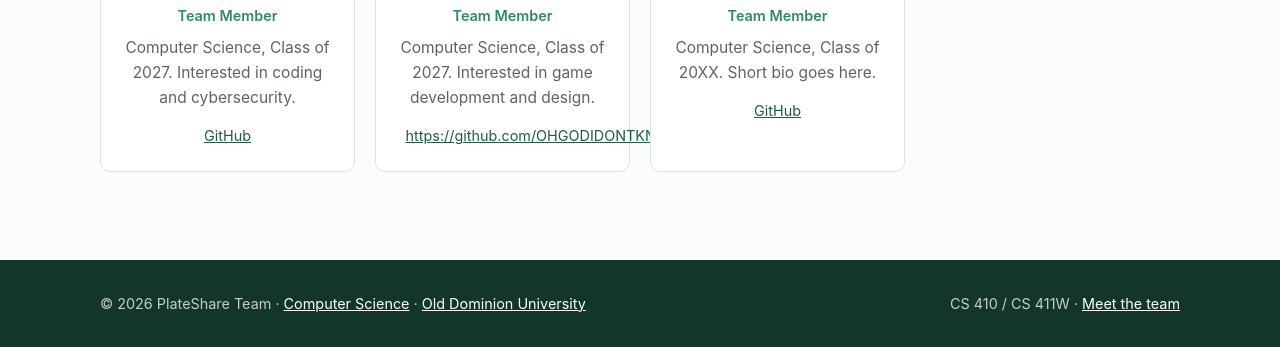
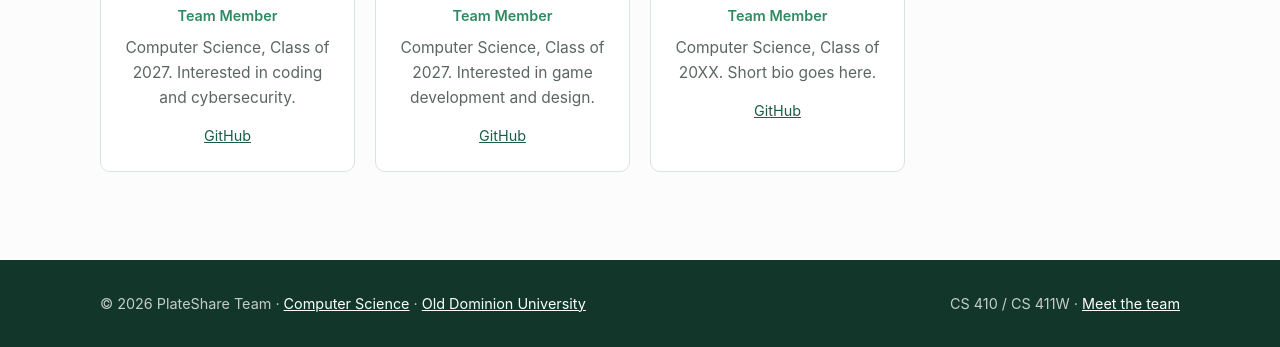
Before and after one commit to plateshare/plateshare, a plain HTML site: page team.html in a window 1280 px wide. Shown: the part 921-1268 px from the top of the page. Drawn offline with Linux system fonts and the light colour scheme.

Commit message:
fixed a small mistake on my end

```diff
--- a/team.html
+++ b/team.html
@@ -111,7 +111,7 @@
             <div class="role">Team Member</div>
             <p>Computer Science, Class of 2027. Interested in game development and design.</p>
             <div class="links">
-              <a href="#">https://github.com/OHGODIDONTKNOWWHATIMDOINGPLEASEHELP</a>
+              <a href="https://github.com/OHGODIDONTKNOWWHATIMDOINGPLEASEHELP">GitHub</a>
             </div>
           </div>
 
```
